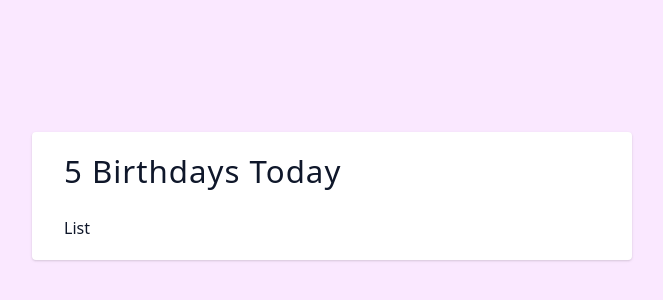
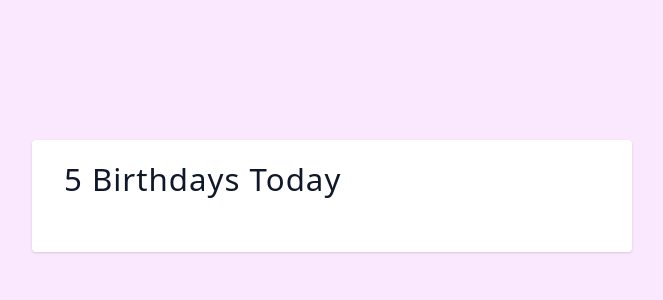
Before and after one commit to EneasFeynlinus/birthdayBuddyApp, a React (Vite) app: page / in a window 1280 px wide. Shown: the part 204-504 px from the top of the page, without its empty margins (308-971 px from the left). Built offline with nearby package versions, Linux system fonts and the light colour scheme.

Commit message:
Passing people as prop to component List inside section to be manipulated by the array method map and checking the output of each iteration.

```diff
--- a/src/List.jsx
+++ b/src/List.jsx
@@ -1,7 +1,13 @@
 import React from 'react'
 
-const List = () => {
-  return <div>List</div>
+const List = ({ people }) => {
+  return (
+    <section>
+      {people.map((person) => {
+        console.log(person)
+      })}
+    </section>
+  )
 }
 
 export default List
```
